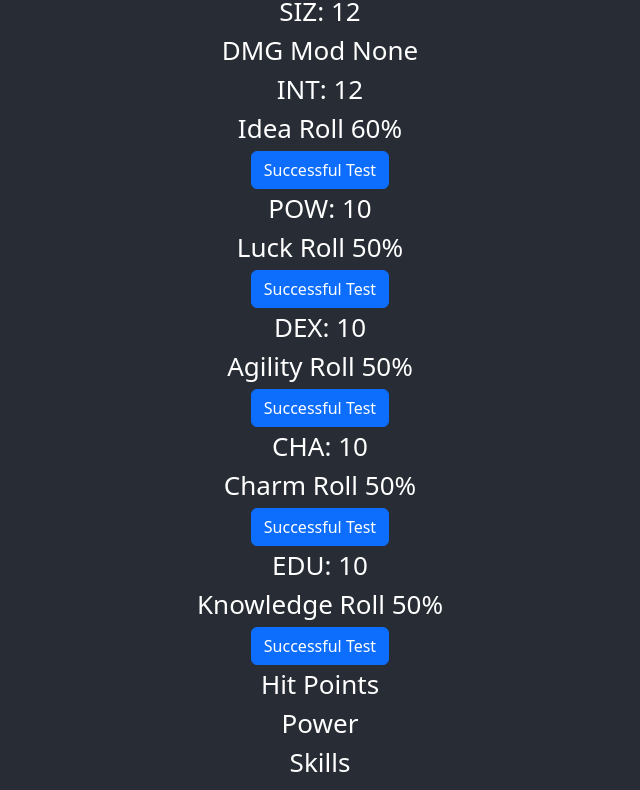
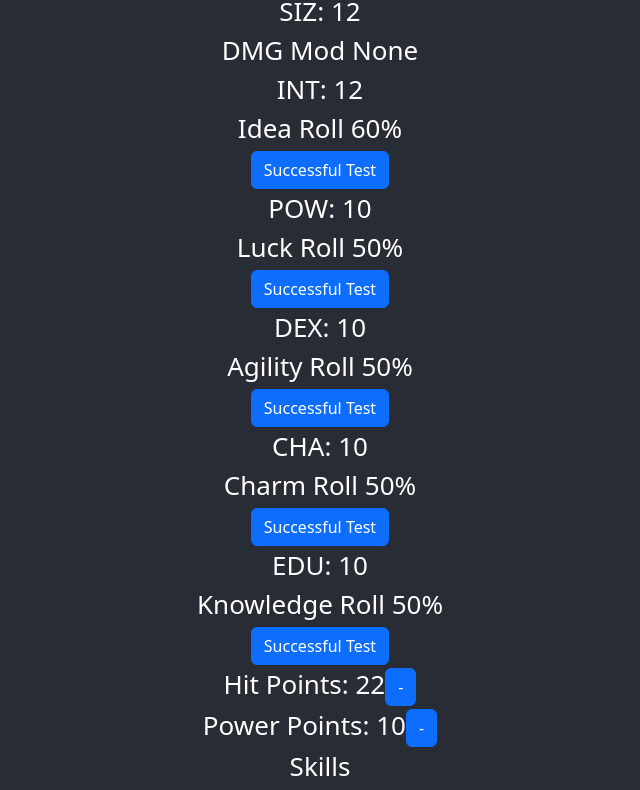
Before and after one commit to gwanunig14/crescent-sea-character-page, a React (Create React App) app: page / in a window 1280 px wide. Shown: the part 791-1581 px from the top of the page, without its empty margins (320-960 px from the left). Built offline with nearby package versions, Linux system fonts and the light colour scheme.

Commit message:
Hit points and power points

```diff
--- a/src/CharacterCreation/CharacterCreator.jsx
+++ b/src/CharacterCreation/CharacterCreator.jsx
@@ -10,7 +10,7 @@ function CharacterCreator() {
   //   skills: null,
   //   weapons: {},
   //   armor: {},
-  //   magicActivate: false,
+  //   magicActivated: false,
   // });
 
   const [character, setCharacter] = useState({
--- a/src/CharacterManagement/CharacterSheet.jsx
+++ b/src/CharacterManagement/CharacterSheet.jsx
@@ -1,11 +1,25 @@
 import React, { useState } from "react";
 import PersonalDetailsSection from "./CharacterSheetSections/PersonalDetailsSection";
 import CharacteristicsSection from "./CharacterSheetSections/CharacteristicsSections";
+import CountUp from "../Views/CountUp";
 
 function CharacterSheet(character) {
+  const maxHitPoints =
+    character.characteristics.constitution + character.characteristics.size;
+
   const [postGameChecks, setPostGameChecks] = useState({});
-  const [hitPoints, setHitPoints] = useState();
-  const [powerPoints, setPowerPoints] = useState();
+  const [hitPoints, setHitPoints] = useState(maxHitPoints);
+  const [powerPoints, setPowerPoints] = useState(
+    character.characteristics.power
+  );
+
+  const adjustHitPoints = (unnecessary, newHP) => {
+    setHitPoints(newHP);
+  };
+
+  const adjustPowerPoints = (unnecessary, newPP) => {
+    setPowerPoints(newPP);
+  };
 
   const addToPostGameCheckList = (category, characteristicOrSkill) => {
     let oldList = { ...postGameChecks };
@@ -14,7 +28,6 @@ function CharacterSheet(character) {
     } else if (!oldList[category].includes(characteristicOrSkill)) {
       oldList[category].push(characteristicOrSkill);
     }
-    debugger;
     setPostGameChecks(oldList);
   };
 
@@ -33,9 +46,23 @@ function CharacterSheet(character) {
         )}
       </div>
       <div>
-        Hit Points<div></div>
+        <CountUp
+          fieldName={"Hit Points"}
+          count={hitPoints}
+          returnText={adjustHitPoints}
+          plusDisabled={hitPoints === maxHitPoints}
+          minusDisabled={hitPoints === 0}
+        />
       </div>
-      <div>Power</div>
+      {character.magicActivated && (
+        <CountUp
+          fieldName={"Power Points"}
+          count={powerPoints}
+          returnText={adjustPowerPoints}
+          plusDisabled={powerPoints === character.characteristics.power}
+          minusDisabled={powerPoints === 0}
+        />
+      )}
       <div>
         Skills
         <div>Communication</div>
--- a/src/CharacterManagement/CharacterSheetSections/CharacteristicsSections.jsx
+++ b/src/CharacterManagement/CharacterSheetSections/CharacteristicsSections.jsx
@@ -17,33 +17,27 @@ function CharacteristicsSection(characteristics, postGameCheck) {
     const strengthAndSizeCombo =
       characteristics.strength + characteristics.size;
 
-    if (strengthAndSizeCombo > 152) {
-      return "9D6";
-    } else if (strengthAndSizeCombo > 136) {
-      return "8D6";
-    } else if (strengthAndSizeCombo > 120) {
-      return "7D6";
-    } else if (strengthAndSizeCombo > 104) {
-      return "6D6";
-    } else if (strengthAndSizeCombo > 88) {
-      return "5D6";
-    } else if (strengthAndSizeCombo > 72) {
-      return "4D6";
-    } else if (strengthAndSizeCombo > 56) {
-      return "3D6";
-    } else if (strengthAndSizeCombo > 40) {
-      return "2D6";
-    } else if (strengthAndSizeCombo > 32) {
-      return "1D6";
-    } else if (strengthAndSizeCombo > 25) {
-      return "1D4";
-    } else if (strengthAndSizeCombo > 16) {
-      return "None";
-    } else if (strengthAndSizeCombo > 12) {
-      return "-1D4";
-    } else {
-      return "-1D6";
-    }
+    // Define the conditions and corresponding return values in an array
+    const damageModifiers = [
+      { condition: strengthAndSizeCombo > 152, value: "9D6" },
+      { condition: strengthAndSizeCombo > 136, value: "8D6" },
+      { condition: strengthAndSizeCombo > 120, value: "7D6" },
+      { condition: strengthAndSizeCombo > 104, value: "6D6" },
+      { condition: strengthAndSizeCombo > 88, value: "5D6" },
+      { condition: strengthAndSizeCombo > 72, value: "4D6" },
+      { condition: strengthAndSizeCombo > 56, value: "3D6" },
+      { condition: strengthAndSizeCombo > 40, value: "2D6" },
+      { condition: strengthAndSizeCombo > 32, value: "1D6" },
+      { condition: strengthAndSizeCombo > 25, value: "1D4" },
+      { condition: strengthAndSizeCombo > 16, value: "None" },
+      { condition: strengthAndSizeCombo > 12, value: "-1D4" },
+    ];
+
+    // Find the first matching condition and return its corresponding value
+    const result = damageModifiers.find((modifier) => modifier.condition);
+
+    // If no matching condition is found, default to "-1D6"
+    return result ? result.value : "-1D6";
   };
 
   return (
--- a/src/DataTemplates/Skills/StarterRaces.jsx
+++ b/src/DataTemplates/Skills/StarterRaces.jsx
@@ -72,4 +72,5 @@ export const TestingCharacter = {
   },
   characteristics: newHumanCharacteristics,
   skills: StarterHumanSkills,
+  magicActivated: true,
 };
--- a/src/Views/CountUp.jsx
+++ b/src/Views/CountUp.jsx
@@ -31,12 +31,12 @@ export default function CountUp({
     <div>
       {fieldName + ": " + count}
       {characteristicWarning()}
-      {minusDisabled && (
+      {!minusDisabled && (
         <Button disabled={minusDisabled} onClick={() => pressed("minus")}>
           -
         </Button>
       )}
-      {plusDisabled && (
+      {!plusDisabled && (
         <Button disabled={plusDisabled} onClick={() => pressed("plus")}>
           +
         </Button>
```
